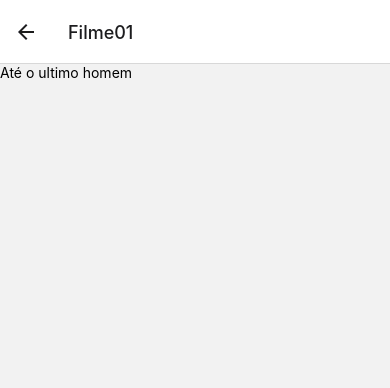
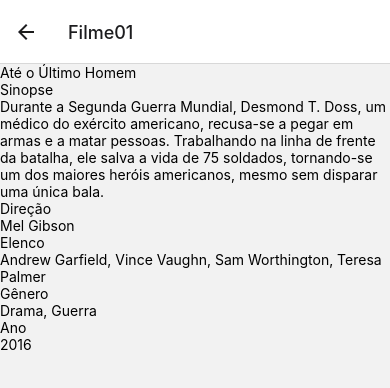
Before and after one commit to MARCELOlima564/trabalhoHoobis, a React Native app: screen /Filme01 in a window 390 px wide. Shown: the top 388 px of the page. Built offline with nearby package versions, Linux system fonts and the light colour scheme; grey boxes are pictures that could not be loaded.

Commit message:
Update index.jsx

```diff
--- a/src/screens/Filme01/index.jsx
+++ b/src/screens/Filme01/index.jsx
@@ -1,9 +1,37 @@
-import { View, Text } from 'react-native'
+import React from 'react';
+import { View, Text, Image, ScrollView } from 'react-native';
+import styles from './styles';
 
 export default function Filme01() {
   return (
-    <View>
-      <Text>Até o ultimo homem</Text>
-    </View>
-  )
+    <ScrollView style={styles.container}>
+      <View style={styles.header}>
+        <Text style={styles.title}>Até o Último Homem</Text>
+      </View>
+
+      <Image
+        source={require('../../../assets/ulitmo_homem.jpg')}
+        style={styles.image}
+      />
+
+      <View style={styles.infoContainer}>
+        <Text style={styles.subTitle}>Sinopse</Text>
+        <Text style={styles.description}>
+          Durante a Segunda Guerra Mundial, Desmond T. Doss, um médico do exército americano, recusa-se a pegar em armas e a matar pessoas. Trabalhando na linha de frente da batalha, ele salva a vida de 75 soldados, tornando-se um dos maiores heróis americanos, mesmo sem disparar uma única bala.
+        </Text>
+
+        <Text style={styles.subTitle}>Direção</Text>
+        <Text style={styles.detailText}>Mel Gibson</Text>
+
+        <Text style={styles.subTitle}>Elenco</Text>
+        <Text style={styles.detailText}>Andrew Garfield, Vince Vaughn, Sam Worthington, Teresa Palmer</Text>
+
+        <Text style={styles.subTitle}>Gênero</Text>
+        <Text style={styles.detailText}>Drama, Guerra</Text>
+
+        <Text style={styles.subTitle}>Ano</Text>
+        <Text style={styles.detailText}>2016</Text>
+      </View>
+    </ScrollView>
+  );
 }
```
